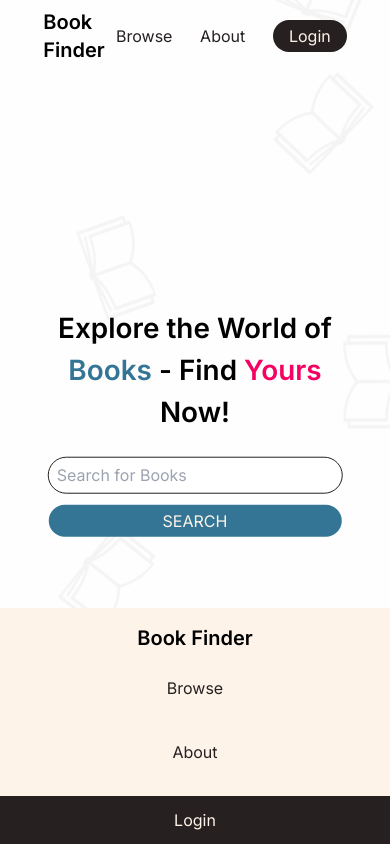
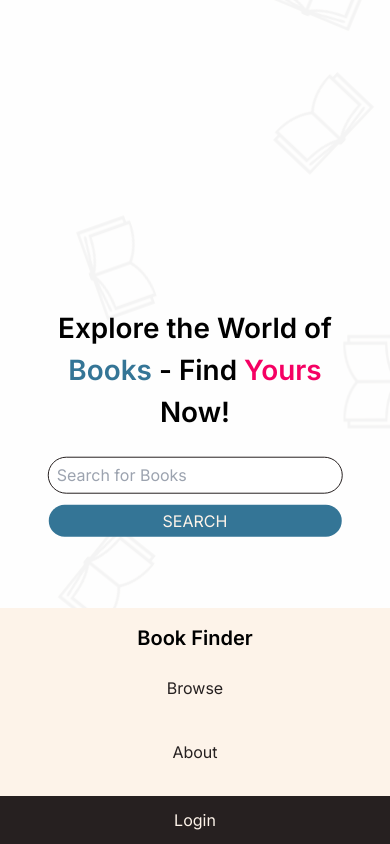
Before and after one commit to karanvirsb/book_finder, a Next.js app: page / in a window 390 px wide. Built offline with nearby package versions, Linux system fonts and the light colour scheme.

Commit message:
hid navbar on smaller screen

```diff
--- a/src/shared/ui/Navbar.tsx
+++ b/src/shared/ui/Navbar.tsx
@@ -3,7 +3,7 @@ import React from "react";
 
 export default function Navbar() {
 	return (
-		<header className="flex items-center justify-between pt-2">
+		<header className="hidden items-center justify-between pt-2 sm:flex">
 			<p className="text-xl font-semibold">Book Finder</p>
 			<nav className="flex items-center gap-[clamp(1rem,1rem+3svw,4rem)] text-secondary">
 				{/* TODO create page */}
```
